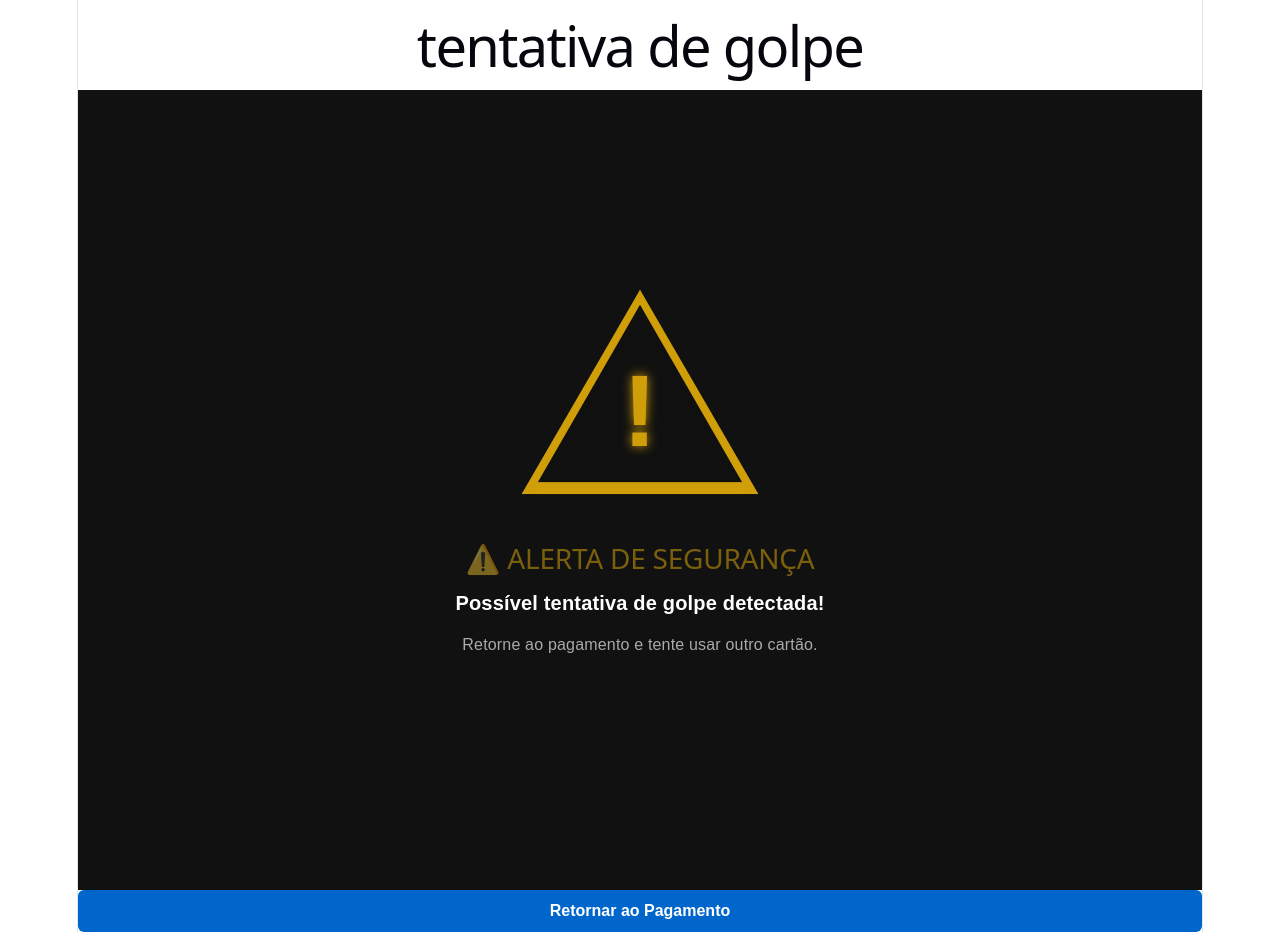
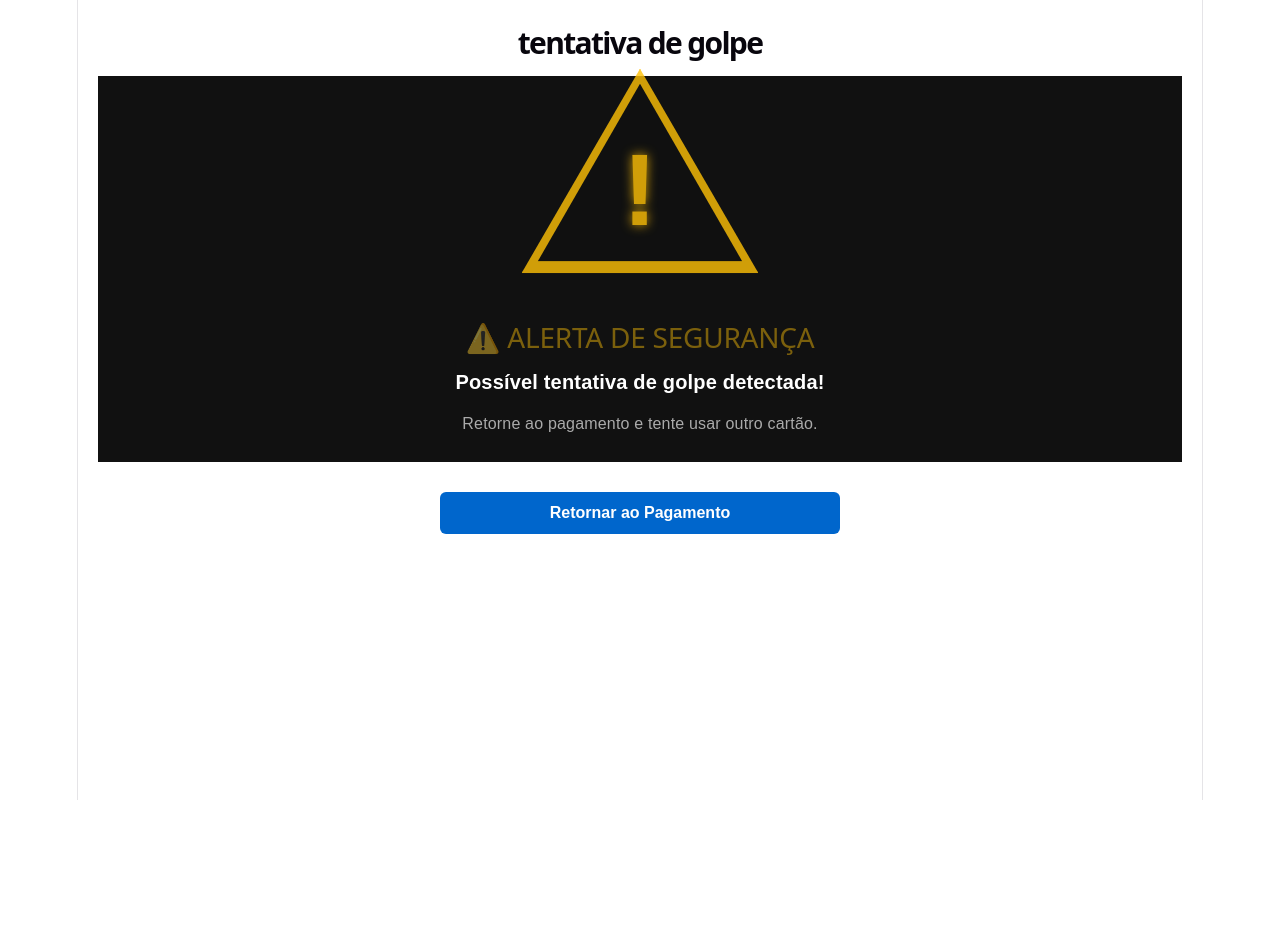
Before and after one commit to ataidesBergamin/Mini-Projeto-Carrinho-de-Compras, a React (Vite) app in the folder CarrinhoDeCompras/: page /falha/1 in a window 1280 px wide. After the commit the page ends 800 px from the top, so only its background shows below. Built offline with nearby package versions, Linux system fonts and the light colour scheme.

Commit message:
commit 20 - feature/acessibilidade refatoração style pagina de Falha e componente de AlertaGolpe

```diff
--- a/CarrinhoDeCompras/src/components/AlertaGolpe.css
+++ b/CarrinhoDeCompras/src/components/AlertaGolpe.css
@@ -1,190 +1,124 @@
 .alerta-container {
-  min-height: 100vh;
-
+  width: 100%;
+  box-sizing: border-box;
   display: flex;
   flex-direction: column;
-
   justify-content: center;
   align-items: center;
-
   gap: 30px;
-
   font-family: Arial, Helvetica, sans-serif;
-
   background: #111;
 }
-
-/* =========================
-   TRIÂNGULO
-========================= */
-
+/* TRIÂNGULO */
 .alerta-icone {
   animation: pulsar 1.2s infinite ease-in-out;
 }
-
 .triangulo {
   width: 220px;
   height: 190px;
-
   clip-path: polygon(50% 0%, 100% 100%, 0% 100%);
-
   display: flex;
-
   align-items: center;
   justify-content: center;
-
   position: relative;
 }
-
 /* Cria o espaço interno */
 .triangulo::before {
   content: "";
-
   position: absolute;
-
   width: 190px;
   height: 165px;
-
   top: 14px;
-
   clip-path: polygon(50% 0%, 100% 100%, 0% 100%);
 }
-
 /* Exclamação */
-
 .exclamacao {
   position: relative;
-
   z-index: 2;
-
   font-size: 95px;
-
   font-weight: bold;
-
   margin-top: 35px;
-
   line-height: 1;
 }
-
-/* =========================
-   ALERTA VERMELHO
-========================= */
-
+/* ALERTA VERMELHO */
 .vermelho .triangulo {
   background: #f0141f;
-
   box-shadow:
     0 0 15px #f0141f,
     0 0 35px rgba(240, 20, 31, 0.7),
     0 0 70px rgba(240, 20, 31, 0.4);
 }
-
 .vermelho .triangulo::before {
   background: #111;
 }
-
 .vermelho .exclamacao {
   color: white;
-
   text-shadow:
     0 0 10px white,
     0 0 20px rgba(255, 255, 255, 0.5);
 }
-
 .vermelho h2 {
   color: #ff2630;
 }
-
-/* =========================
-   ALERTA AMARELO
-========================= */
-
+/* ALERTA AMARELO */
 .amarelo .triangulo {
   background: #ffc107;
-
   box-shadow:
     0 0 15px #ffc107,
     0 0 35px rgba(255, 193, 7, 0.7),
     0 0 70px rgba(255, 193, 7, 0.4);
 }
-
 .amarelo .triangulo::before {
   background: #111;
 }
-
 .amarelo .exclamacao {
   color: #ffc107;
-
   text-shadow: 0 0 10px #ffc107;
 }
-
 .amarelo h2 {
   color: #ffc107;
 }
-
-/* =========================
-   TEXTO
-========================= */
-
+/* TEXTO */
 .alerta-texto {
   text-align: center;
-
   max-width: 550px;
-
   padding: 25px;
 }
-
 .alerta-texto h2 {
   margin-bottom: 15px;
-
   font-size: 28px;
-
   animation: piscarTexto 1.2s infinite;
 }
-
 .alerta-texto p {
   color: white;
-
   font-size: 20px;
-
   font-weight: bold;
-
   margin-bottom: 15px;
 }
-
 .aviso {
   color: #aaa;
-
   font-size: 16px;
 }
-
-/* =========================
-   ANIMAÇÕES
-========================= */
-
+/* ANIMAÇÕES */
 @keyframes pulsar {
   0% {
     transform: scale(1);
     opacity: 1;
   }
-
   50% {
     transform: scale(1.08);
     opacity: 0.8;
   }
-
   100% {
     transform: scale(1);
     opacity: 1;
   }
 }
-
 @keyframes piscarTexto {
   0%,
   100% {
     opacity: 1;
   }
-
   50% {
     opacity: 0.35;
   }
--- /dev/null
+++ b/CarrinhoDeCompras/src/pages/Falha.css
@@ -0,0 +1,45 @@
+.falha {
+  width: 100%;
+  min-height: 100vh;
+  box-sizing: border-box;
+  display: flex;
+  justify-content: center;
+  padding: 30px 20px;
+}
+.falha-conteudo {
+  width: 100%;
+  max-width: 700;
+  display: flex;
+  flex-direction: column;
+  align-items: center;
+  gap: 20px;
+  text-align: center;
+}
+.falha h1 {
+  margin: 0;
+  font-size: 30px;
+  font-weight: bold;
+  text-transform: lowercase;
+}
+.falha-acoes {
+  width: 100%;
+  max-width: 400px;
+  margin-top: 10px;
+}
+.falha-acoes a {
+  display: block;
+  width: 100%;
+  text-decoration: none;
+}
+/* ----------------------------- */
+@media (max-width: 600px) {
+  .falha {
+    padding: 20px 15px;
+  }
+  .falha h1 {
+    font-size: 24px;
+  }
+  .falha-acoes {
+    max-width: 100%;
+  }
+}
--- a/CarrinhoDeCompras/src/pages/Falha.jsx
+++ b/CarrinhoDeCompras/src/pages/Falha.jsx
@@ -1,19 +1,24 @@
+import "./Falha.css";
 import { Link } from "react-router-dom";
 import AlertaGolpe from "../components/AlertaGolpe";
 import Botao from "../components/Botao";
 
 function Falha() {
   return (
-    <>
-      <h1>tentativa de golpe</h1>
-      <AlertaGolpe
-        tipo="amarelo"
-        mensagem="Possível tentativa de golpe detectada!"
-      />
-      <Link to="/pagamento" style={{ textDecoration: "none" }}>
-        <Botao>Retornar ao Pagamento</Botao>
-      </Link>
-    </>
+    <main className="falha">
+      <section className="falha-conteudo" aria-labelledby="titulo-falha">
+        <h1 id="titulo-falha">tentativa de golpe</h1>
+        <AlertaGolpe
+          tipo="amarelo" /* Pode ser alterado para tipo "vermelho" */
+          mensagem="Possível tentativa de golpe detectada!"
+        />
+        <div className="falha-acoes">
+          <Link to="/pagamento">
+            <Botao>Retornar ao Pagamento</Botao>
+          </Link>
+        </div>
+      </section>
+    </main>
   );
 }
 export default Falha;
```
